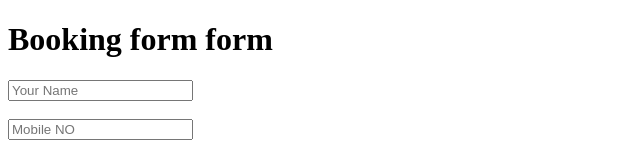
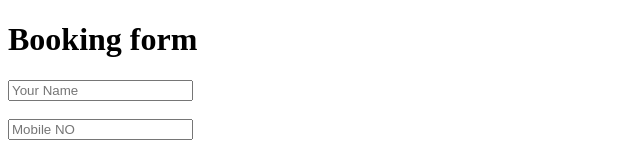
Before and after one commit to DeepasreeC/3C03CSC, a plain HTML site: page register.html in a window 1280 px wide. Shown: the top 156 px of the page, without its empty margins (0-640 px from the left). Drawn offline with Linux system fonts and the light colour scheme.

Commit message:
Update register.html

```diff
--- a/register.html
+++ b/register.html
@@ -4,7 +4,7 @@
    <title>Booking Form</title>
  </head>
 <body>
-    <h1>Booking form form</h1>
+    <h1>Booking form</h1>
      <form>
      <input type="text" placeholder="Your Name" /> <br /> <br />
      <input type="text" placeholder="Mobile NO" /> <br /> <br />
```
